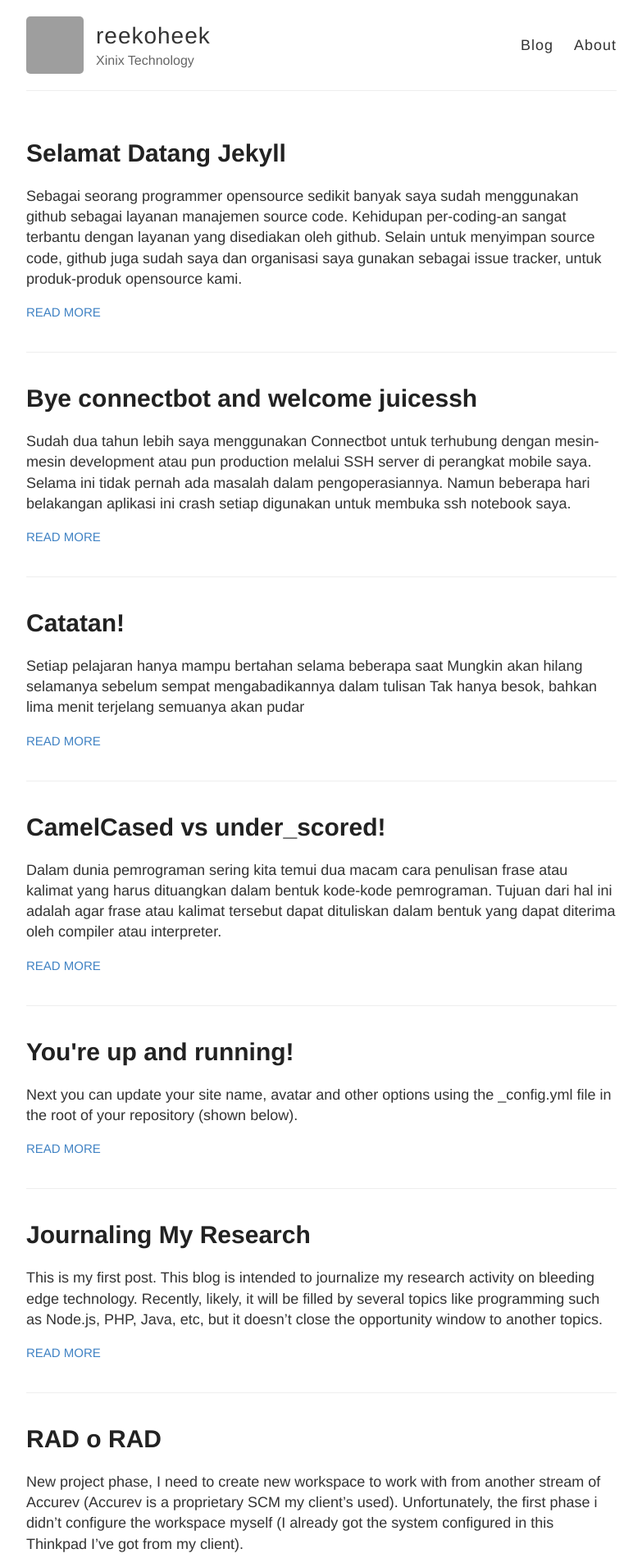
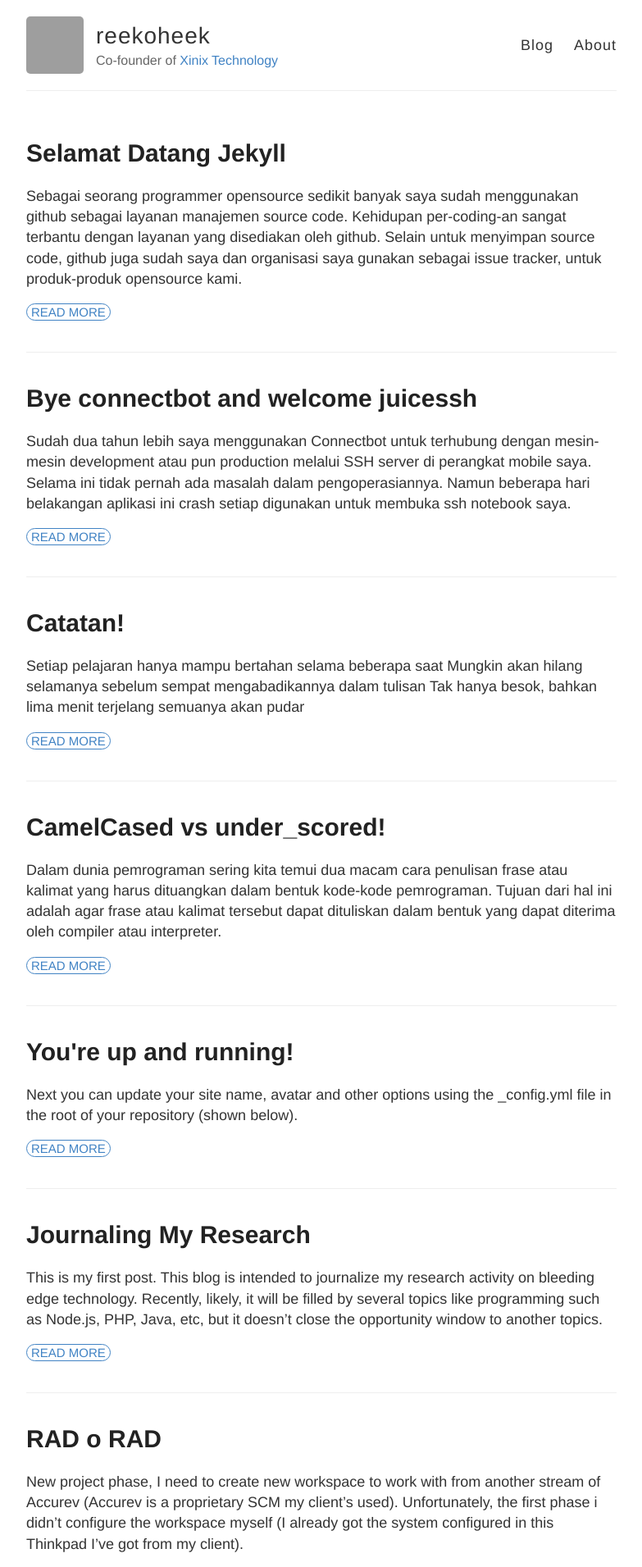
Before and after one commit to reekoheek/reekoheek.github.io, a Jekyll site: the page built from index.html, in a window 1280 px wide. Shown: the top 1911 px of the page at 82% size, without its empty margins (248-1031 px from the left). Built offline with Jekyll 4.4.1, drawn with Linux system fonts in a browser that asks for light colours; Markdown is read by kramdown in place of the engine named in the settings; grey boxes are pictures that could not be loaded.

```diff
--- a/_layouts/default.html
+++ b/_layouts/default.html
@@ -23,7 +23,7 @@
 
           <div class="site-info">
             <h1 class="site-name"><a href="{{ site.baseurl }}/">{{ site.name }}</a></h1>
-            <p class="site-description">{{ site.description }}</p>
+            <p class="site-description">Co-founder of <a href="http://xinix.co.id" target="blank">{{ site.description }}</a></p>
           </div>
 
           <nav>
--- a/_sass/_customs.scss
+++ b/_sass/_customs.scss
@@ -1,9 +1,20 @@
+.read-more {
+    border: 1px solid #4183C4;
+    padding: 1px 5px;
+    font-style: normal;
+    font-size: .8rem;
+    border-radius: 12px;
+    // border-radius: 0 12px 12px 0;
+    text-transform: uppercase!important;
+}
+
 .tag {
-    border: 1px solid #f33;
-    background-color: #f99;
-    color: #f33;
+    border: 1px solid #4183C4;
+    color: #4183C4;
     font-style: normal;
-    font-size: .8em;
+    font-size: .8rem;
     padding: 1px 5px;
     border-radius: 12px;
+    // border-radius: 0 12px 12px 0;
+    text-transform: uppercase!important;
 }
```
Also changed, not shown: about.md (+10 -4 lines).
